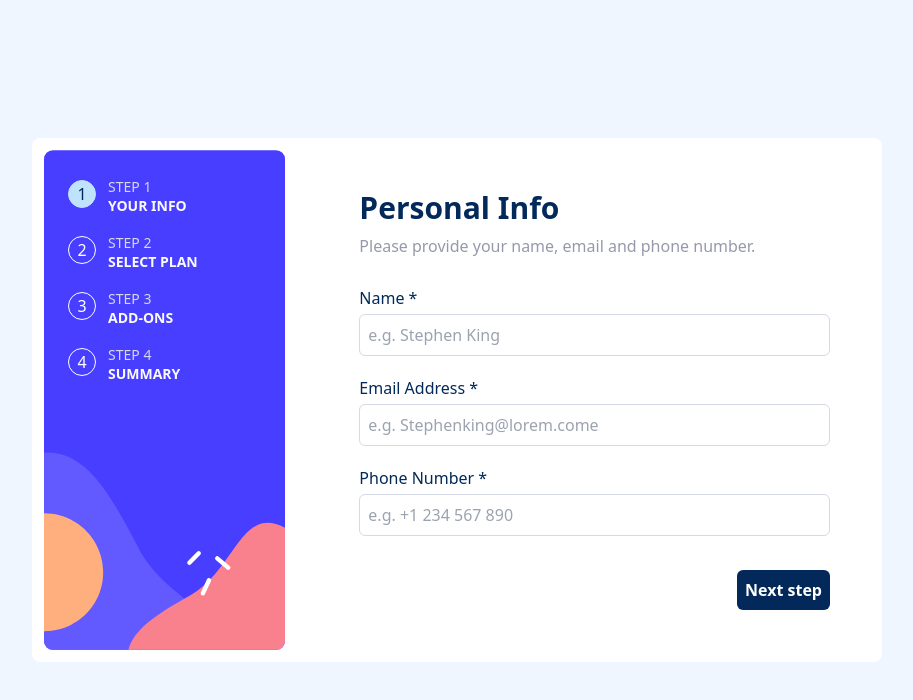
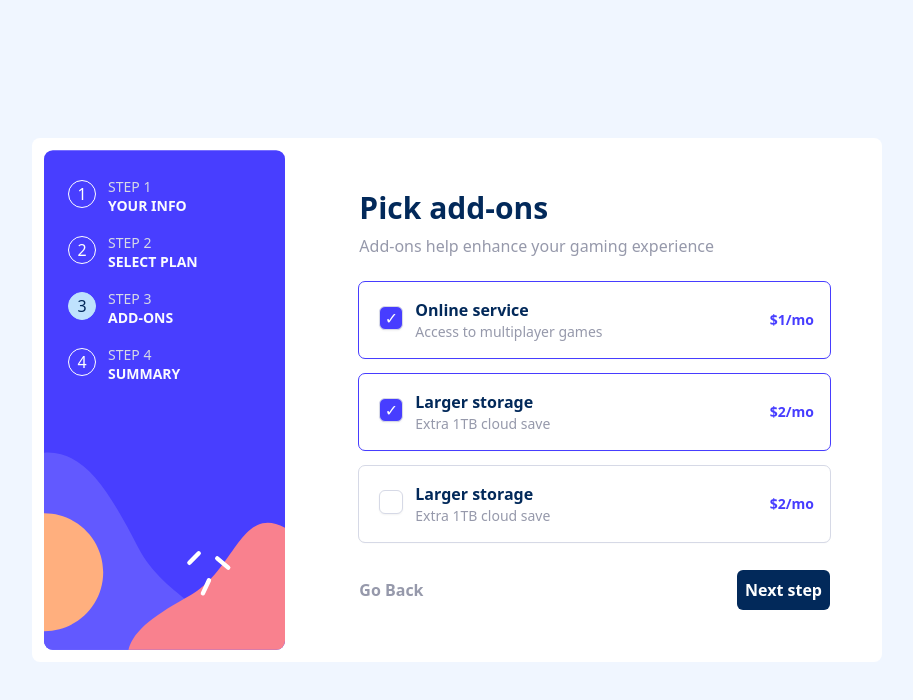
Before and after one commit to suhaybjirde/multi-step-form, a React (Vite) app: page / in a window 1280 px wide. Shown: the top 700 px of the page, without its empty margins (183-1096 px from the left). Built offline with nearby package versions, Linux system fonts and the light colour scheme.

Commit message:
build step three

```diff
--- a/src/App.tsx
+++ b/src/App.tsx
@@ -4,6 +4,7 @@ import StepOne from "./components/StepOne"
 import StepTwo from "./components/StepTwo"
 import { FormFields, formSchema } from "./schemas/formSchema"
 import { ZodFormattedError } from "zod"
+import StepThree from "./components/StepThree"
 
 export type Actions = {
   [k in keyof FormFields]: {[P in k]: FormFields[k]}
@@ -22,6 +23,12 @@ function formReducer(state: FormFields, action: Actions): FormFields {
     return {...state, plan: action.plan}
   if ('planTime' in action)
     return {...state, planTime: action.planTime}
+  if ('onlineService' in action)
+    return {...state, onlineService: action.onlineService}
+  if ('largeStorage' in action)
+    return {...state, largeStorage: action.largeStorage}
+  if ('customizableProfile' in action)
+    return {...state, customizableProfile: action.customizableProfile}
   return state
 }
 
@@ -40,7 +47,7 @@ const intailState: FormFields = {
 const intailError = { _errors: []}
 function App() {
   const [formData, dispatch] = useReducer(formReducer, intailState)
-  const [currentStep, setCurrentIndex] = useState(0)
+  const [currentStep, setCurrentIndex] = useState(2)
   const [error, setError] = useState<ZodFormattedError<FormFields>>(intailError)
 
   const steps = [
@@ -57,6 +64,13 @@ function App() {
       dispatch={dispatch}
       planTime={formData.planTime}
     />,
+    <StepThree
+      customizableProfile={formData.customizableProfile}
+      dispatch={dispatch}
+      largeStorage={formData.largeStorage}
+      onlineService={formData.onlineService}
+      planTime={formData.planTime}
+    />
   ]
 
   const length = steps.length - 1
--- /dev/null
+++ b/src/components/CheckBox.tsx
@@ -0,0 +1,39 @@
+import { FormFields } from "../schemas/formSchema"
+
+type CustomCheckBoxProps = {
+  title: string;
+  discription: string;
+  price: number;
+  planTime: FormFields['planTime'],
+  onChange: (event: React.ChangeEvent<HTMLInputElement>)=> void;
+  addOnsName: keyof Pick<FormFields, 'largeStorage' | 'onlineService' | 'customizableProfile'>;
+  isServiceActive: boolean;
+}
+
+
+const CustomCheckBox = ({
+  discription,
+  title,
+  planTime,
+  price,
+  onChange,
+  addOnsName,
+  isServiceActive
+}: CustomCheckBoxProps) => {
+  return (
+    <label htmlFor={addOnsName} className="relative">
+        <input onChange={onChange} checked={isServiceActive} type="checkbox" id={addOnsName}className="appearance-none border border-solid border-neutral-300 shadow-sm rounded-md peer absolute w-6 h-6 top-6 left-5
+             bg-white checked:bg-primary-400 focus:outline-none focus-visible:ring-2
+             checked:after:content-['✓'] after:absolute after:left-1/2 after:top-1/2 after:-translate-x-1/2 after:-translate-y-1/2 after:text-white"/>
+        <div className="p-4 outline outline-1 rounded-md peer-checked:outline-primary-400 outline-neutral-300 w-full flex items-center shadow-sm">
+            <div className="ml-10">
+                <h2 className="font-bold text-primary-500">{title}</h2>
+                <p className="text-neutral-400 text-sm">{discription}</p>
+            </div>
+            <p className="text-primary-400 text-sm ml-auto font-semibold">{planTime === 'monthly' ? `$${price}/mo` : `$${price}0/yr`}</p>
+        </div>
+    </label>
+  )
+}
+
+export default CustomCheckBox
--- /dev/null
+++ b/src/components/StepThree.tsx
@@ -0,0 +1,53 @@
+import { FormDispatch } from "../App"
+import { FormFields } from "../schemas/formSchema"
+import CheckBox from "./CheckBox"
+
+type StepThreeProps = Pick<FormFields, 'customizableProfile' | 'largeStorage' | 'onlineService' | 'planTime'> & {
+  dispatch: FormDispatch;
+}
+
+const StepThree = ({
+  customizableProfile,
+  dispatch,
+  largeStorage,
+  onlineService,
+  planTime
+}: StepThreeProps) => {
+  return (
+    <div>
+        <h1 className="font-bold text-3xl text-primary-500">Pick add-ons</h1>
+        <p className="text-neutral-400 py-2">Add-ons help enhance your gaming experience</p>
+        <div className="mt-4 grid gap-4">
+          <CheckBox
+            addOnsName='onlineService'
+            title="Online service"
+            discription="Access to multiplayer games"
+            isServiceActive={onlineService}
+            planTime={planTime}
+            price={1}
+            onChange={(e)=> dispatch({onlineService: e.target.checked})}
+          />
+          <CheckBox
+            addOnsName='largeStorage'
+            title="Larger storage"
+            discription="Extra 1TB cloud save"
+            isServiceActive={largeStorage}
+            planTime={planTime}
+            price={2}
+            onChange={(e)=> dispatch({largeStorage: e.target.checked})}
+          />
+          <CheckBox
+            addOnsName='customizableProfile'
+            title="Larger storage"
+            discription="Extra 1TB cloud save"
+            isServiceActive={customizableProfile}
+            planTime={planTime}
+            price={2}
+            onChange={(e)=> dispatch({customizableProfile: e.target.checked})}
+          />
+        </div>
+    </div>
+  )
+}
+
+export default StepThree
```
